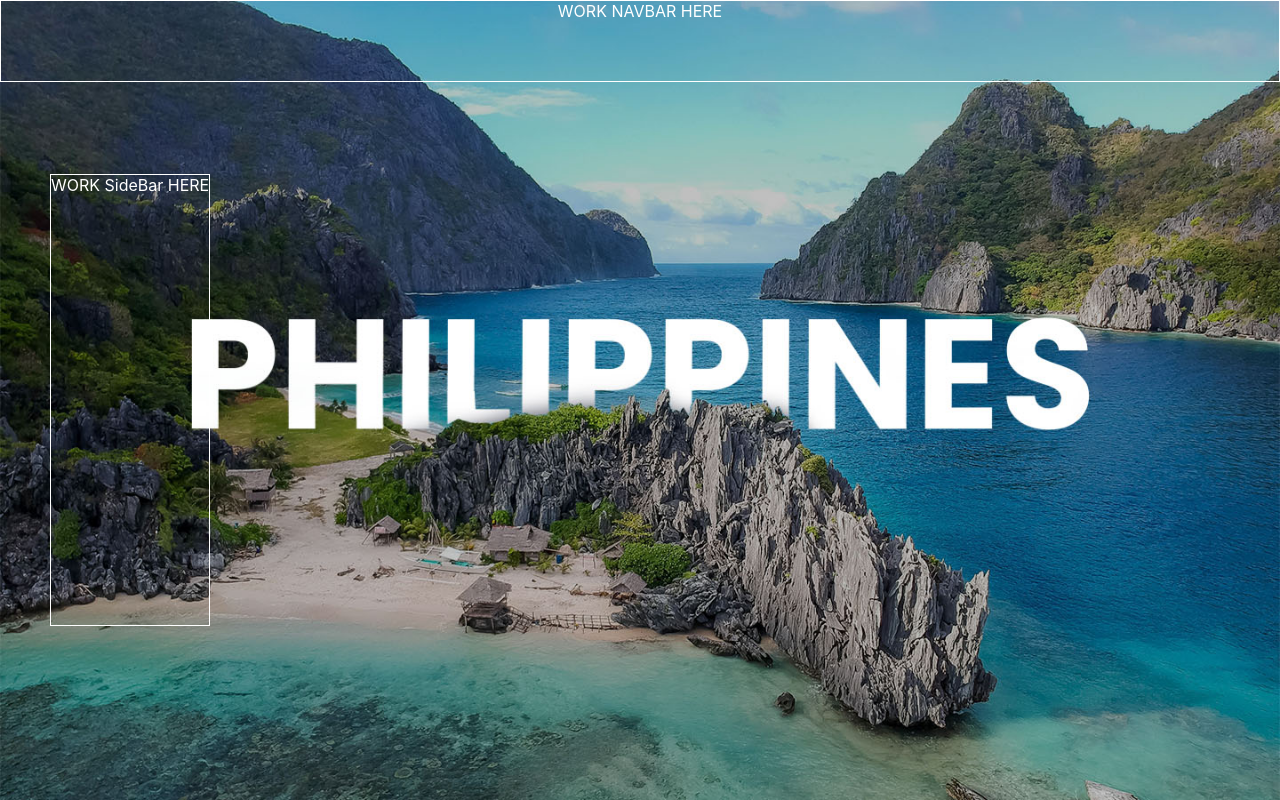
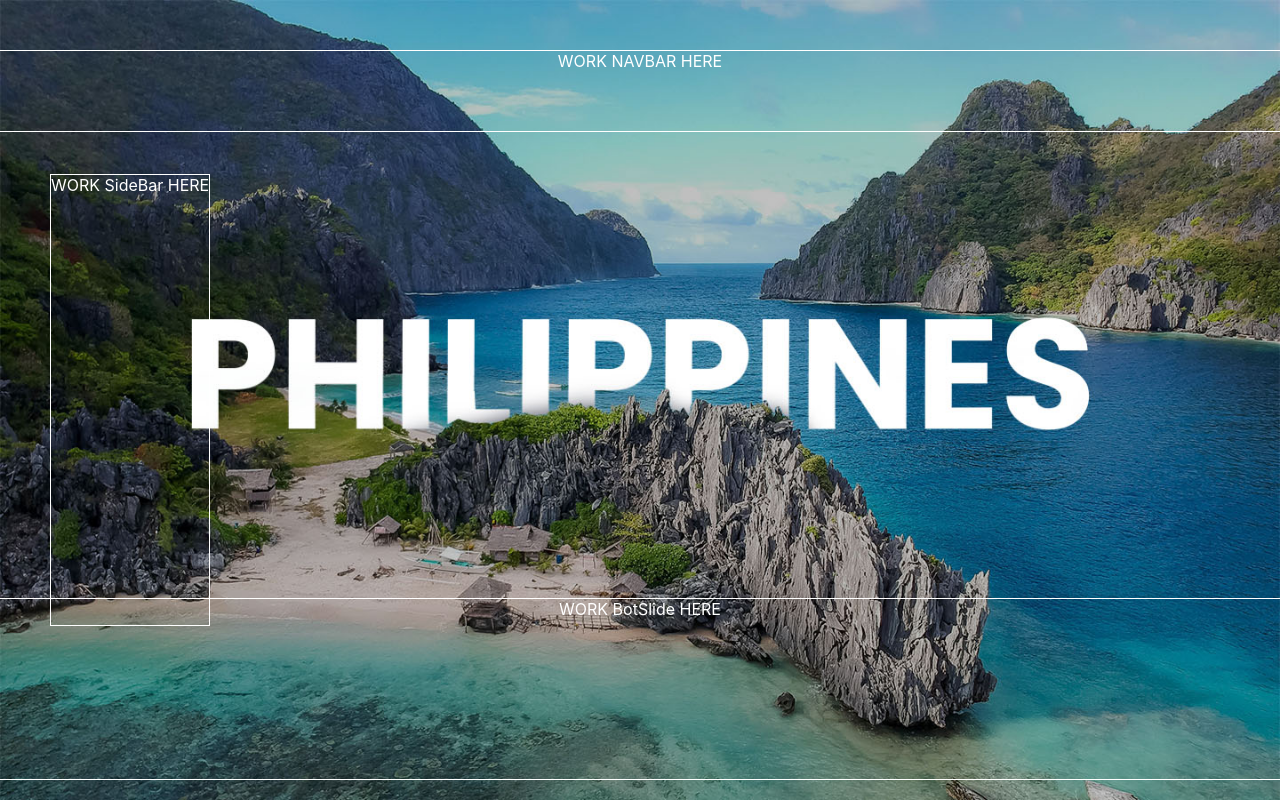
Before and after one commit to nathcodingworld/wandererReact, a React (Create React App) app: page / in a window 1280 px wide. Shown: the top 800 px of the page. Built offline with nearby package versions, Linux system fonts and the light colour scheme.

Commit message:
added botSlide

```diff
--- /dev/null
+++ b/src/Components/BotSlide.tsx
@@ -0,0 +1,17 @@
+const BotSlideStyle: React.CSSProperties = {
+  border: "1px solid white",
+  position: "absolute",
+  left: "50%",
+  bottom: "20px",
+  transform: "translateX(-50%)",
+  height: "180px",
+  maxWidth: "1400px",
+  width: "100%",
+  color: "white",
+};
+
+function BotSlide() {
+  return <div style={BotSlideStyle}>WORK BotSlide HERE</div>;
+}
+
+export default BotSlide;
--- a/src/Components/NavBar.tsx
+++ b/src/Components/NavBar.tsx
@@ -1,7 +1,11 @@
 const NavBarStyle: React.CSSProperties = {
   border: "1px solid white",
+  position: "absolute",
+  left: "50%",
+  transform: "translateX(-50%)",
+  top: "50px",
   maxWidth: "1400px",
-  margin: "auto",
+  width: "100%",
   height: "80px",
   color: "white",
 };
--- a/src/Layout/Head.tsx
+++ b/src/Layout/Head.tsx
@@ -1,3 +1,4 @@
+import BotSlide from "../Components/BotSlide";
 import NavBar from "../Components/NavBar";
 import SideBar from "../Components/SideBar";
 
@@ -14,6 +15,7 @@ function Head() {
     <div style={headBG}>
       <NavBar />
       <SideBar />
+      <BotSlide />
     </div>
   );
 }
```
